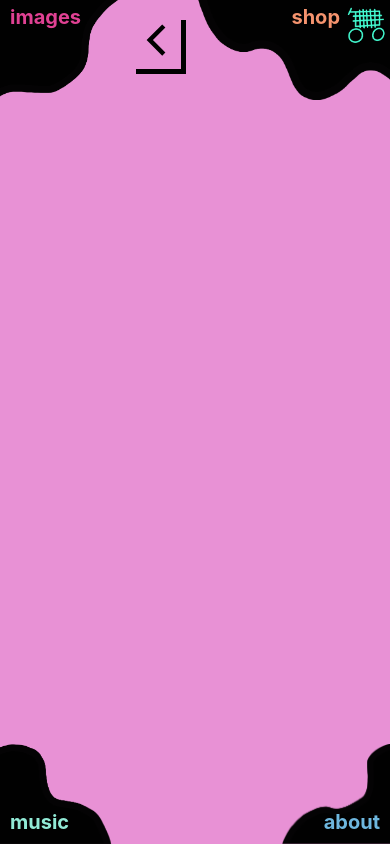
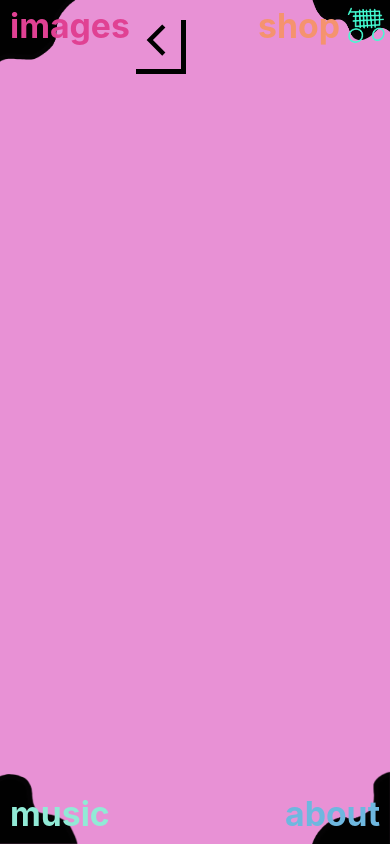
Before and after one commit to MattVwaves/That-French-Artist-Client, a React (Create React App) app: page /about in a window 390 px wide. Built offline with nearby package versions, Linux system fonts and the light colour scheme.

Commit message:
Made corner images + page titles responsive

```diff
--- a/src/App.css
+++ b/src/App.css
@@ -54,7 +54,7 @@ button {
 #music,
 #about {
   position: fixed;
-  font-size: 20px;
+  font-size: 4vh;
   background-color: transparent !important;
   z-index: 1;
 }
@@ -71,6 +71,8 @@ button {
   position: fixed;
   z-index: 1;
   background-color: transparent !important;
+  width: 20vw;
+  object-fit: cover;
 }
 
 #images {
--- a/src/components/home/PageTitle.js
+++ b/src/components/home/PageTitle.js
@@ -5,7 +5,7 @@ export default function PageTitle({ pageTitle }) {
     <>
       <img
         src={require(`../../assets/home/${pageTitle}.png`)}
-        height="100px"
+        // height="100px"
         alt="page"
       />
       <h2 id={pageTitle}>
```
